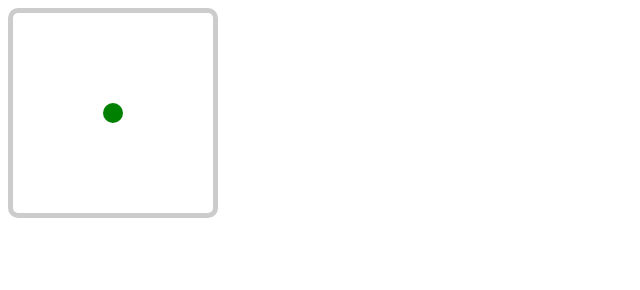
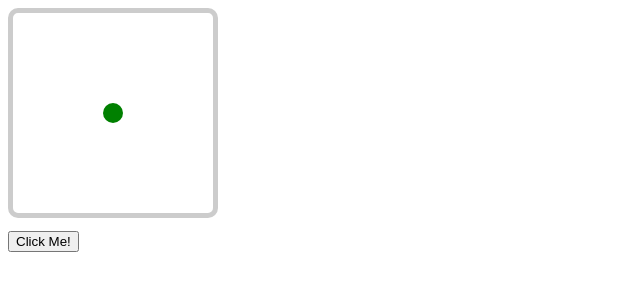
Before and after one commit to chanwookmin/chanwookmin.github.io, a plain HTML site: page HackingBrowser/w1/index.html in a window 1280 px wide. Shown: the whole page, without its empty margins (0-640 px from the left). Drawn offline with Linux system fonts and the light colour scheme.

Commit message:
init commit

```diff
--- a/HackingBrowser/w1/index.html
+++ b/HackingBrowser/w1/index.html
@@ -16,6 +16,7 @@
     <!-- <audio id="jokerAudio">
       <source src="data/joker_sound.mp3">
     </audio> -->
+    <button type="button" onclick="init()">Click Me!</button>
     <script src="main.js"></script>
   </body>
 </html>
```
